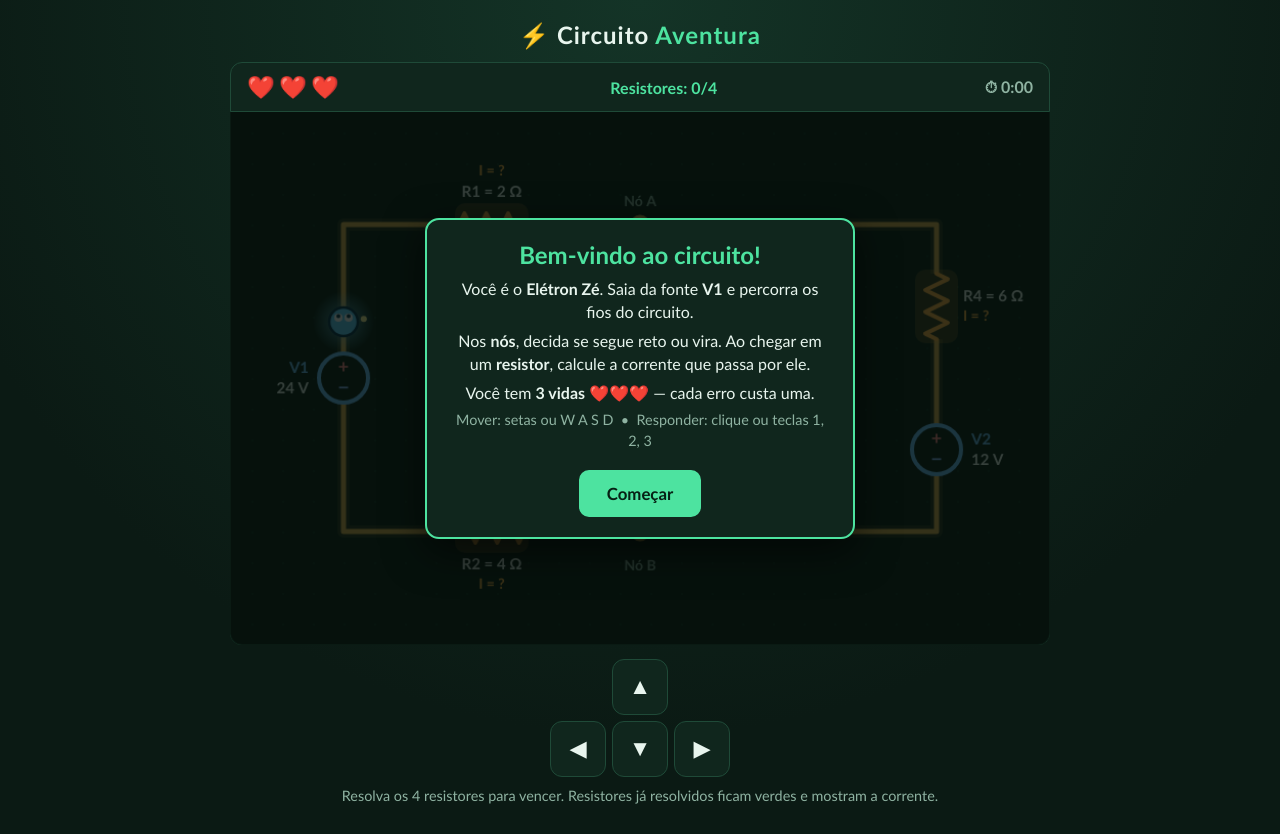
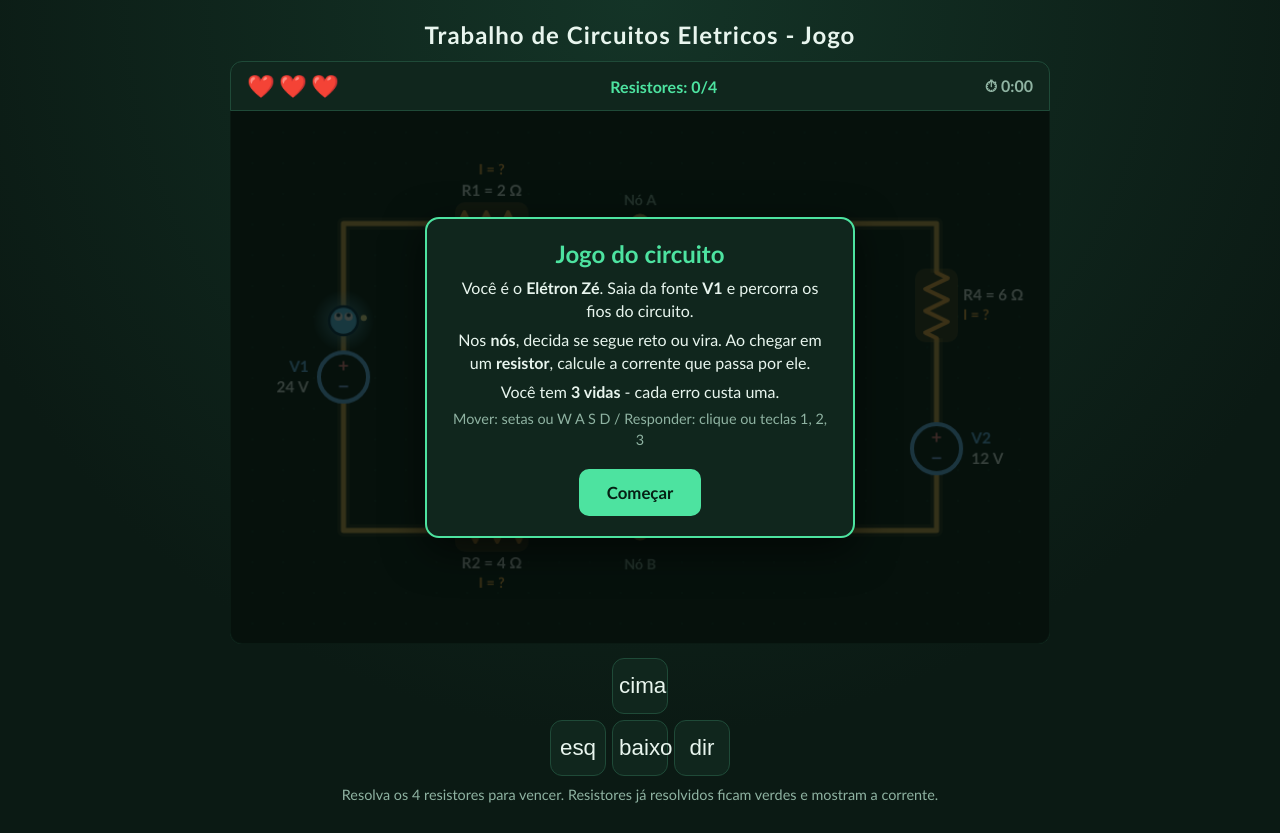
Before and after one commit to educerri/claud, a plain HTML site: page circuito-aventura/index.html in a window 1280 px wide. Drawn offline with Linux system fonts and the light colour scheme.

Commit message:
Simplifica os textos e o titulo da pagina
Co-Authored-By: Claude Fable 5.2 <noreply@anthropic.com>
Claude-Session: https://claude.ai/code/session_0132bRtJ4c9KqHj1sgAVqZkK

```diff
--- a/circuito-aventura/index.html
+++ b/circuito-aventura/index.html
@@ -3,17 +3,17 @@
 <head>
 <meta charset="UTF-8">
 <meta name="viewport" content="width=device-width, initial-scale=1">
-<title>Circuito Aventura</title>
+<title>trabalho_circuito_FINAL_v2</title>
 <link rel="stylesheet" href="style.css">
 </head>
 <body>
-  <h1>⚡ Circuito <span>Aventura</span></h1>
+  <h1>Trabalho de Circuitos Eletricos - Jogo</h1>
 
   <div id="game">
     <div id="hud">
       <div id="lives" aria-label="Vidas"></div>
       <div id="progress">Resistores: 0/4</div>
-      <div id="timer">⏱ 0:00</div>
+      <div id="timer">Tempo: 0:00</div>
     </div>
 
     <div id="stage">
@@ -22,11 +22,11 @@
       <!-- Tela inicial -->
       <div class="overlay show" id="startScreen">
         <div class="card">
-          <h2>Bem-vindo ao circuito!</h2>
+          <h2>Jogo do circuito</h2>
           <p>Você é o <b>Elétron Zé</b>. Saia da fonte <b>V1</b> e percorra os fios do circuito.</p>
           <p>Nos <b>nós</b>, decida se segue reto ou vira. Ao chegar em um <b>resistor</b>, calcule a corrente que passa por ele.</p>
-          <p>Você tem <b>3 vidas</b> ❤️❤️❤️ — cada erro custa uma.</p>
-          <p class="small">Mover: setas ou W A S D &nbsp;•&nbsp; Responder: clique ou teclas 1, 2, 3</p>
+          <p>Você tem <b>3 vidas</b> - cada erro custa uma.</p>
+          <p class="small">Mover: setas ou W A S D / Responder: clique ou teclas 1, 2, 3</p>
           <button class="btn" id="startBtn">Começar</button>
         </div>
       </div>
@@ -40,7 +40,7 @@
           <div class="formula" id="qFormula"></div>
           <div class="options" id="qOptions"></div>
           <div id="feedback"></div>
-          <button class="btn" id="continueBtn" style="display:none">Continuar ▶</button>
+          <button class="btn" id="continueBtn" style="display:none">Continuar</button>
         </div>
       </div>
 
@@ -57,10 +57,10 @@
     </div>
 
     <div id="pad">
-      <button data-d="up" aria-label="Cima">▲</button>
-      <button data-d="left" aria-label="Esquerda">◀</button>
-      <button data-d="down" aria-label="Baixo">▼</button>
-      <button data-d="right" aria-label="Direita">▶</button>
+      <button data-d="up" aria-label="Cima">cima</button>
+      <br><button data-d="left" aria-label="Esquerda">esq</button>
+      <button data-d="down" aria-label="Baixo">baixo</button>
+      <button data-d="right" aria-label="Direita">dir</button>
     </div>
     <p class="help">Resolva os 4 resistores para vencer. Resistores já resolvidos ficam verdes e mostram a corrente.</p>
   </div>
```
